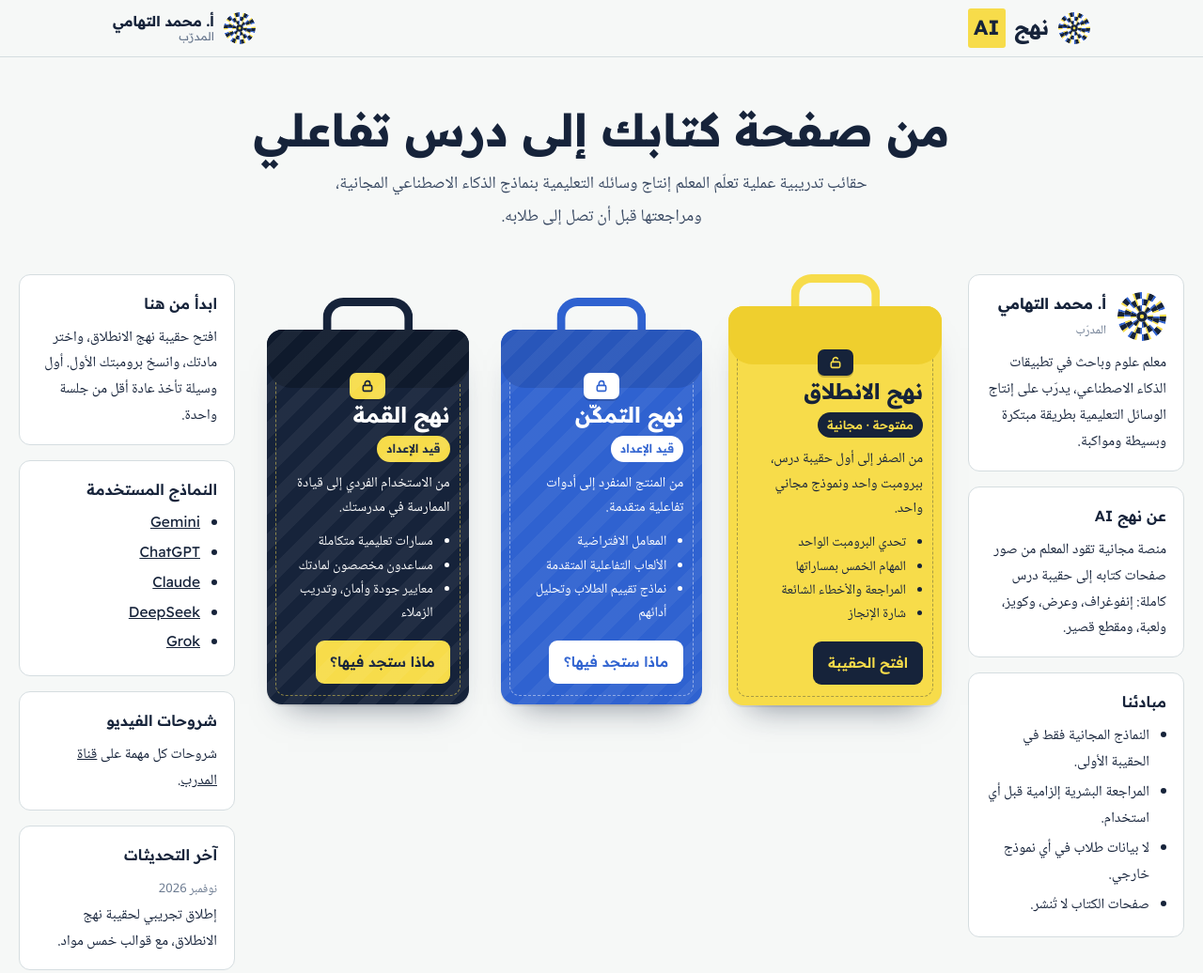
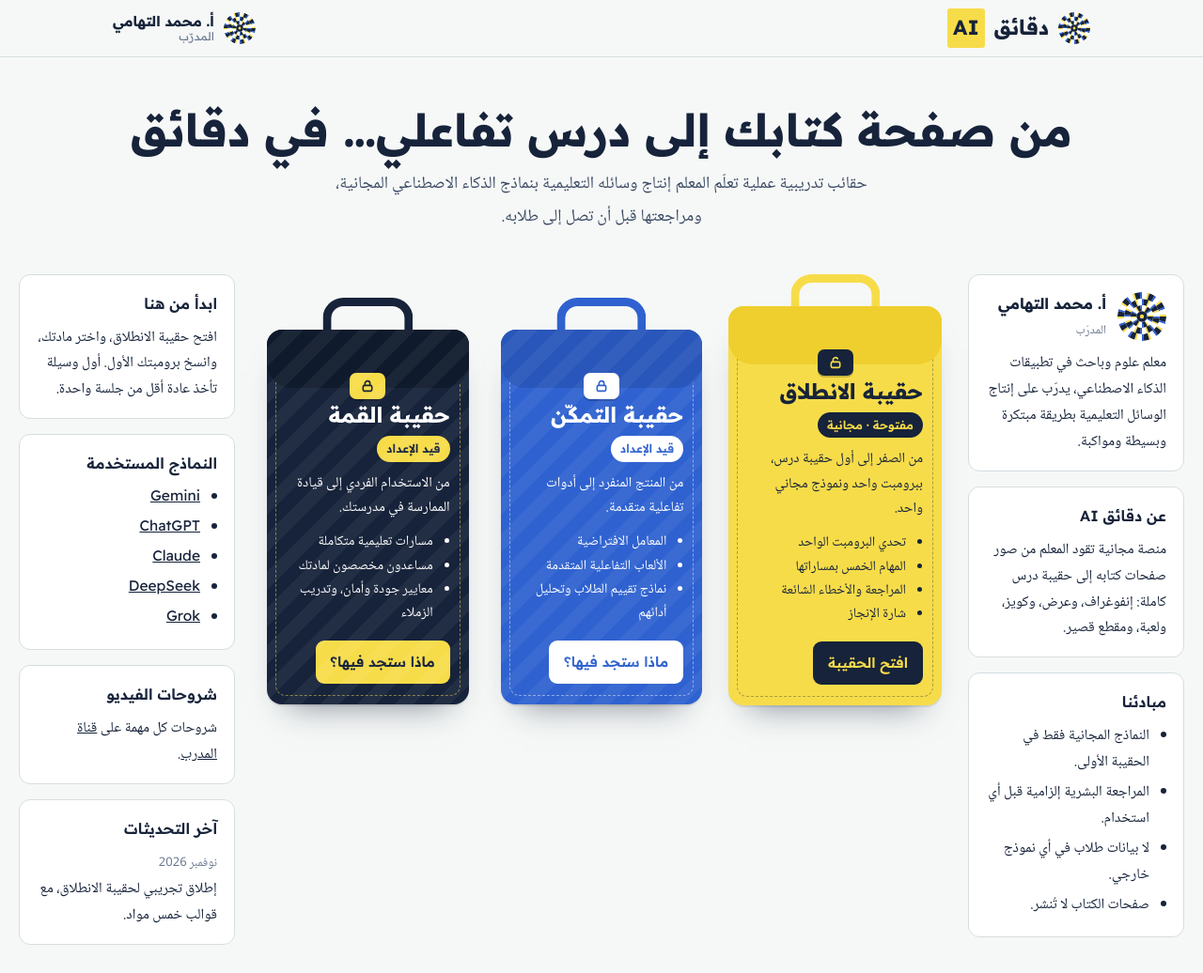
Before and after one commit to mtehami92-hue/daqaiq-ai, a plain HTML site: page index.html in a window 1280 px wide. Shown: the top 1036 px of the page at 94% size. Drawn offline with Linux system fonts and the light colour scheme.

Commit message:
Rebrand to دقائق AI; bags renamed حقيبة الانطلاق/التمكّن/القمة
Co-Authored-By: Claude Opus 5.5 <noreply@anthropic.com>
Claude-Session: https://claude.ai/code/session_01P79okfHzPMsvj8bdbJVued

```diff
--- a/index.html
+++ b/index.html
@@ -3,13 +3,13 @@
 <head>
 <meta charset="utf-8">
 <meta name="viewport" content="width=device-width, initial-scale=1">
-<title>نهج AI — من صفحة كتابك إلى درس تفاعلي</title>
-<meta name="description" content="نهج AI: حقائب تدريبية مجانية تعلّم المعلم إنتاج الإنفوغراف والعرض والكويز واللعبة والمقطع لدرسه بنماذج الذكاء الاصطناعي المجانية، ومراجعتها قبل استخدامها. إعداد وتدريب أ. محمد التهامي.">
+<title>دقائق AI — من صفحة كتابك إلى درس تفاعلي</title>
+<meta name="description" content="دقائق AI: حقائب تدريبية مجانية تعلّم المعلم إنتاج الإنفوغراف والعرض والكويز واللعبة والمقطع لدرسه بنماذج الذكاء الاصطناعي المجانية، ومراجعتها قبل استخدامها. إعداد وتدريب أ. محمد التهامي.">
 <meta name="author" content="محمد التهامي">
 <link rel="icon" type="image/svg+xml" href="favicon.svg">
 <meta property="og:type" content="website">
 <meta property="og:locale" content="ar_SA">
-<meta property="og:title" content="نهج AI — من صفحة كتابك إلى درس تفاعلي">
+<meta property="og:title" content="دقائق AI — من صفحة كتابك إلى درس تفاعلي">
 <meta property="og:description" content="حقائب تدريبية مجانية للمعلمين لإنتاج وسائلهم التعليمية بنماذج الذكاء الاصطناعي المجانية.">
 <meta name="theme-color" content="#16233A">
 <link rel="preconnect" href="https://fonts.googleapis.com">
@@ -267,7 +267,7 @@ footer{padding:40px 0 60px;border-top:1px solid var(--line);font-family:var(--ui
 
 <header class="bar">
   <div class="wrap">
-    <a class="brand" href="#home" aria-label="نهج AI — الصفحة الرئيسية"><svg><use href="#logo"/></svg><span>نهج</span><i>AI</i></a>
+    <a class="brand" href="#home" aria-label="دقائق AI — الصفحة الرئيسية"><svg><use href="#logo"/></svg><span>دقائق</span><i>AI</i></a>
     <nav class="nav" id="bagnav" aria-label="أقسام الحقيبة">
       <a href="#start">ابدأ</a>
       <a href="#challenge">تحدي البرومبت الواحد</a>
@@ -285,7 +285,7 @@ footer{padding:40px 0 60px;border-top:1px solid var(--line);font-family:var(--ui
 <main id="home" class="view">
 <div class="wrap">
   <div class="home-head">
-    <h1>من صفحة كتابك إلى درس تفاعلي</h1>
+    <h1>من صفحة كتابك إلى درس تفاعلي… في دقائق</h1>
     <p>حقائب تدريبية عملية تعلّم المعلم إنتاج وسائله التعليمية بنماذج الذكاء الاصطناعي المجانية، ومراجعتها قبل أن تصل إلى طلابه.</p>
   </div>
   <div class="portal">
@@ -294,15 +294,15 @@ footer{padding:40px 0 60px;border-top:1px solid var(--line);font-family:var(--ui
         <div class="tr"><svg><use href="#logo"/></svg><span><b>أ. محمد التهامي</b><small>المدرّب</small></span></div>
         <span id="aboutRole"></span>
       </div>
-      <div class="box"><h3>عن نهج AI</h3>منصة مجانية تقود المعلم من صور صفحات كتابه إلى حقيبة درس كاملة: إنفوغراف، وعرض، وكويز، ولعبة، ومقطع قصير.</div>
+      <div class="box"><h3>عن دقائق AI</h3>منصة مجانية تقود المعلم من صور صفحات كتابه إلى حقيبة درس كاملة: إنفوغراف، وعرض، وكويز، ولعبة، ومقطع قصير.</div>
       <div class="box"><h3>مبادئنا</h3><ul><li>النماذج المجانية فقط في الحقيبة الأولى.</li><li>المراجعة البشرية إلزامية قبل أي استخدام.</li><li>لا بيانات طلاب في أي نموذج خارجي.</li><li>صفحات الكتاب لا تُنشر.</li></ul></div>
     </aside>
     <div class="center">
       <div class="bags">
-        <a class="bag b1" href="#bag-launch" aria-label="افتح حقيبة نهج الانطلاق">
+        <a class="bag b1" href="#bag-launch" aria-label="افتح حقيبة الانطلاق">
           <span class="handle"></span>
           <span class="body"><span class="flap"></span><span class="clasp"><svg viewBox="0 0 24 24"><rect x="5" y="11" width="14" height="9" rx="2"/><path d="M8 11V8a4 4 0 0 1 7.5-2"/></svg></span>
-            <h2>نهج الانطلاق</h2><span class="tag">مفتوحة · مجانية</span>
+            <h2>حقيبة الانطلاق</h2><span class="tag">مفتوحة · مجانية</span>
             <p>من الصفر إلى أول حقيبة درس، ببرومبت واحد ونموذج مجاني واحد.</p>
             <ul><li>تحدي البرومبت الواحد</li><li>المهام الخمس بمساراتها</li><li>المراجعة والأخطاء الشائعة</li><li>شارة الإنجاز</li></ul>
             <span class="go">افتح الحقيبة</span></span>
@@ -310,7 +310,7 @@ footer{padding:40px 0 60px;border-top:1px solid var(--line);font-family:var(--ui
         <button type="button" class="bag b2 locked" data-more="m2" aria-expanded="false">
           <span class="handle"></span>
           <span class="body"><span class="flap"></span><span class="clasp"><svg viewBox="0 0 24 24"><rect x="5" y="11" width="14" height="9" rx="2"/><path d="M8 11V8a4 4 0 0 1 8 0v3"/></svg></span>
-            <h2>نهج التمكّن</h2><span class="tag">قيد الإعداد</span>
+            <h2>حقيبة التمكّن</h2><span class="tag">قيد الإعداد</span>
             <p>من المنتج المنفرد إلى أدوات تفاعلية متقدمة.</p>
             <ul><li>المعامل الافتراضية</li><li>الألعاب التفاعلية المتقدمة</li><li>نماذج تقييم الطلاب وتحليل أدائهم</li></ul>
             <span class="go">ماذا ستجد فيها؟</span></span>
@@ -318,27 +318,27 @@ footer{padding:40px 0 60px;border-top:1px solid var(--line);font-family:var(--ui
         <button type="button" class="bag b3 locked" data-more="m3" aria-expanded="false">
           <span class="handle"></span>
           <span class="body"><span class="flap"></span><span class="clasp"><svg viewBox="0 0 24 24"><rect x="5" y="11" width="14" height="9" rx="2"/><path d="M8 11V8a4 4 0 0 1 8 0v3"/></svg></span>
-            <h2>نهج القمة</h2><span class="tag">قيد الإعداد</span>
+            <h2>حقيبة القمة</h2><span class="tag">قيد الإعداد</span>
             <p>من الاستخدام الفردي إلى قيادة الممارسة في مدرستك.</p>
             <ul><li>مسارات تعليمية متكاملة</li><li>مساعدون مخصصون لمادتك</li><li>معايير جودة وأمان، وتدريب الزملاء</li></ul>
             <span class="go">ماذا ستجد فيها؟</span></span>
         </button>
       </div>
-      <div class="bagmore" id="m2"><b style="font-family:var(--ui)">نهج التمكّن</b><p style="margin:6px 0 12px">تُفتح بعد اكتمال إعدادها. شرط الالتحاق: اجتياز نهج الانطلاق، وحساب مدفوع في نموذج واحد على الأقل يتيح رفع الملفات وتوليد الصور وإخراجًا طويلًا. يكفي إقرارك بذلك.</p><a class="btn" data-pre target="_blank" rel="noopener" style="text-decoration:none">سجّل اهتمامك</a></div>
-      <div class="bagmore" id="m3"><b style="font-family:var(--ui)">نهج القمة</b><p style="margin:6px 0 12px">للمعلم الذي يريد قيادة التحول في مدرسته: تصميم مسارات كاملة، وبناء مساعدين مخصصين، ووضع معايير الجودة والأمان، وتدريب زملائه وقياس الأثر. المحتوى قيد التصميم.</p><a class="btn" data-pre target="_blank" rel="noopener" style="text-decoration:none">سجّل اهتمامك</a> <a class="btn alt" data-inst target="_blank" rel="noopener" style="text-decoration:none">للمدارس والمؤسسات</a></div>
+      <div class="bagmore" id="m2"><b style="font-family:var(--ui)">حقيبة التمكّن</b><p style="margin:6px 0 12px">تُفتح بعد اكتمال إعدادها. شرط الالتحاق: اجتياز حقيبة الانطلاق، وحساب مدفوع في نموذج واحد على الأقل يتيح رفع الملفات وتوليد الصور وإخراجًا طويلًا. يكفي إقرارك بذلك.</p><a class="btn" data-pre target="_blank" rel="noopener" style="text-decoration:none">سجّل اهتمامك</a></div>
+      <div class="bagmore" id="m3"><b style="font-family:var(--ui)">حقيبة القمة</b><p style="margin:6px 0 12px">للمعلم الذي يريد قيادة التحول في مدرسته: تصميم مسارات كاملة، وبناء مساعدين مخصصين، ووضع معايير الجودة والأمان، وتدريب زملائه وقياس الأثر. المحتوى قيد التصميم.</p><a class="btn" data-pre target="_blank" rel="noopener" style="text-decoration:none">سجّل اهتمامك</a> <a class="btn alt" data-inst target="_blank" rel="noopener" style="text-decoration:none">للمدارس والمؤسسات</a></div>
     </div>
     <aside class="side" aria-label="روابط">
-      <div class="box"><h3>ابدأ من هنا</h3>افتح حقيبة نهج الانطلاق، واختر مادتك، وانسخ برومبتك الأول. أول وسيلة تأخذ عادة أقل من جلسة واحدة.</div>
+      <div class="box"><h3>ابدأ من هنا</h3>افتح حقيبة الانطلاق، واختر مادتك، وانسخ برومبتك الأول. أول وسيلة تأخذ عادة أقل من جلسة واحدة.</div>
       <div class="box"><h3>النماذج المستخدمة</h3><ul><li><a href="https://gemini.google.com" target="_blank" rel="noopener">Gemini</a></li><li><a href="https://chatgpt.com" target="_blank" rel="noopener">ChatGPT</a></li><li><a href="https://claude.ai" target="_blank" rel="noopener">Claude</a></li><li><a href="https://chat.deepseek.com" target="_blank" rel="noopener">DeepSeek</a></li><li><a href="https://grok.com" target="_blank" rel="noopener">Grok</a></li></ul></div>
       <div class="box"><h3>شروحات الفيديو</h3>شروحات كل مهمة على <a href="https://youtube.com/@-mmss" target="_blank" rel="noopener">قناة المدرب</a>.</div>
-      <div class="box"><h3>آخر التحديثات</h3><small>نوفمبر 2026</small><br>إطلاق تجريبي لحقيبة نهج الانطلاق، مع قوالب خمس مواد.</div>
+      <div class="box"><h3>آخر التحديثات</h3><small>نوفمبر 2026</small><br>إطلاق تجريبي لحقيبة الانطلاق، مع قوالب خمس مواد.</div>
     </aside>
   </div>
 </div>
 </main>
 
 <main id="bag-launch" class="view hide">
-<div class="wrap crumb"><a href="#home">الحقائب</a> ‹ نهج الانطلاق</div>
+<div class="wrap crumb"><a href="#home">الحقائب</a> ‹ حقيبة الانطلاق</div>
 <div id="top"></div>
 <!-- HERO -->
 <section class="hero">
@@ -595,7 +595,7 @@ footer{padding:40px 0 60px;border-top:1px solid var(--line);font-family:var(--ui
 
 <footer>
   <div class="wrap">
-    <b style="color:var(--ink)">نهج AI</b> · إعداد وتدريب أ. محمد التهامي · <a href="https://youtube.com/@-mmss" target="_blank" rel="noopener">قناة الشروحات على يوتيوب</a><br>
+    <b style="color:var(--ink)">دقائق AI</b> · إعداد وتدريب أ. محمد التهامي · <a href="https://youtube.com/@-mmss" target="_blank" rel="noopener">قناة الشروحات على يوتيوب</a><br>
     توصيات النماذج وحدودها المجانية مبدئية وتتغير؛ آخر مراجعة: نوفمبر 2026.
   </div>
 </footer>
@@ -605,7 +605,7 @@ footer{padding:40px 0 60px;border-top:1px solid var(--line);font-family:var(--ui
 <script>
 /* ===== Configuration: edit here ===== */
 const CONFIG = {
-  brand: 'نهج AI',
+  brand: 'دقائق AI',
   trainer: 'أ. محمد التهامي',
   channel: 'https://youtube.com/@-mmss',
   // One Google Form serves all four buttons (its first question: what do you want?)
@@ -707,7 +707,7 @@ const ERRORS = [
 ];
 
 /* ===== State ===== */
-const KEY='nahj.v1';
+const KEY='daqaiq.v1';
 let S={mode:'all',ver:'full',f:{field:'sci',subj:'',grade:'',title:'',mins:45},done:{},checks:{},rub:{},before:'',pname:'',serial:'',t0:0,tFirst:0};
 try{const r=localStorage.getItem(KEY);if(r)S=Object.assign(S,JSON.parse(r))}catch(e){}
 if(!S.f.field)S.f.field='sci';
@@ -936,7 +936,7 @@ function showCanSoft(){if(S.tFirst)showCan()}
 function count(){return ORDER.filter(k=>S.done[k]).length}
 function reviewed(){return Object.values(S.checks).filter(Boolean).length>=2}
 function level(){const n=count();if(n>=5&&reviewed())return 'الحقيبة الكاملة';if(n>=2&&reviewed())return 'المعلم المنطلق';if(n>=1)return 'انطلاقة';return ''}
-function serial(){if(!S.serial){const a='ABCDEFGHJKMNPQRSTUVWXYZ23456789';let r='';for(let i=0;i<4;i++)r+=a[Math.floor(Math.random()*a.length)];const d=new Date();S.serial=`NAHJ-${String(d.getFullYear()).slice(2)}${String(d.getMonth()+1).padStart(2,'0')}-${r}`;save()}return S.serial}
+function serial(){if(!S.serial){const a='ABCDEFGHJKMNPQRSTUVWXYZ23456789';let r='';for(let i=0;i<4;i++)r+=a[Math.floor(Math.random()*a.length)];const d=new Date();S.serial=`DQQ-${String(d.getFullYear()).slice(2)}${String(d.getMonth()+1).padStart(2,'0')}-${r}`;save()}return S.serial}
 function renderProg(){
   const n=count();$('meter').style.width=(n/5*100)+'%';
   const lv=level();
@@ -956,8 +956,8 @@ function drawBadge(){
   x.strokeStyle='#E7ECEE';x.lineWidth=2;x.beginPath();x.moveTo(60,500);x.lineTo(W-60,500);x.stroke();
   x.fillStyle='#16233A';x.fillRect(0,0,W,18);
   x.direction='rtl';x.textAlign='right';
-  x.font='700 46px "Readex Pro"';x.fillStyle='#16233A';x.fillText('نهج',W-60,92);
-  const nw=x.measureText('نهج').width;x.fillStyle='#F7DC4A';x.fillRect(W-60-nw-104,52,92,52);x.fillStyle='#16233A';x.textAlign='center';x.fillText('AI',W-60-nw-58,94);
+  x.font='700 46px "Readex Pro"';x.fillStyle='#16233A';x.fillText('دقائق',W-60,92);
+  const nw=x.measureText('دقائق').width;x.fillStyle='#F7DC4A';x.fillRect(W-60-nw-104,52,92,52);x.fillStyle='#16233A';x.textAlign='center';x.fillText('AI',W-60-nw-58,94);
   x.textAlign='right';
   if(!lv){x.font='500 34px "Readex Pro"';x.fillStyle='#6B7A90';x.fillText('شارتك تظهر هنا بعد أول وسيلة تنتجها',W-60,330);return}
   x.font='500 28px "Readex Pro"';x.fillStyle='#3A4A63';x.fillText('شارة إتمام تدريب تطبيقي',W-60,200);
```
Also changed, not shown: 1 other file.
